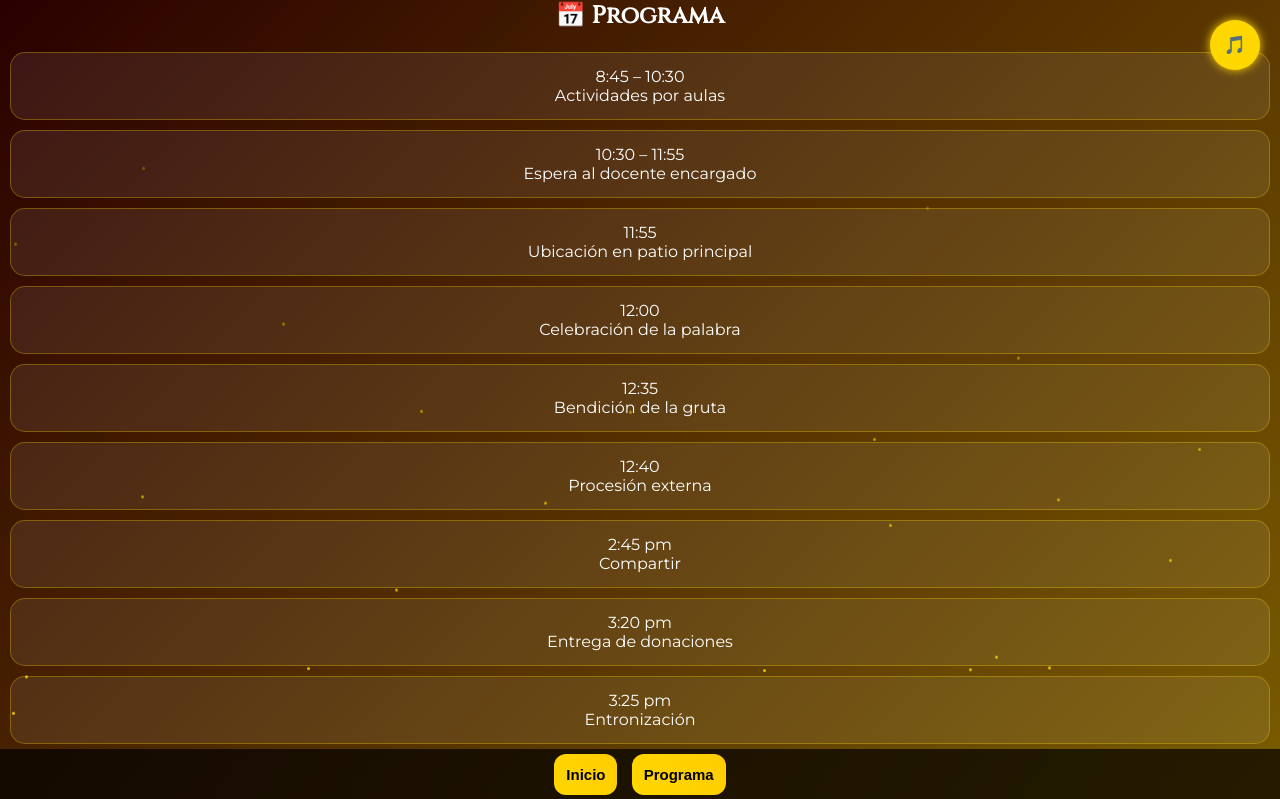
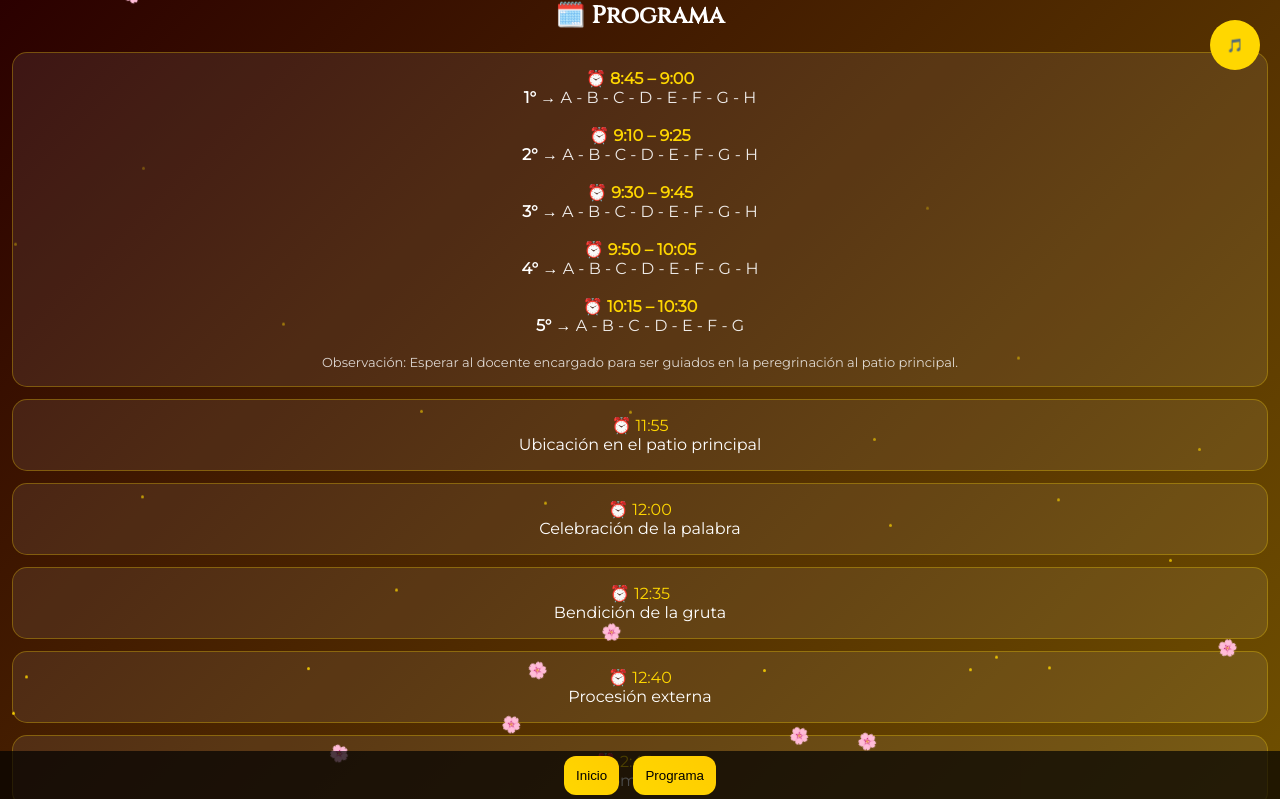
Before and after one commit to luismijail13/invitacion-chapi, a plain HTML site: page index.html in a window 1280 px wide. Both pictures are taken after a click on the button "Programa". Shown: the top 799 px of the page. Drawn offline with Linux system fonts and the light colour scheme.

Commit message:
Update index.html

```diff
--- a/index.html
+++ b/index.html
@@ -13,118 +13,7 @@
   background: linear-gradient(135deg, #2b0000, #7a5c00);
   color: white;
   text-align: center;
-}
-
-/* CONTENEDOR */
-.contenedor {
-  max-width: 500px;
-  margin: auto;
-  padding: 25px 20px 120px;
-}
-
-/* TÍTULO */
-.titulo {
-  font-family: 'Great Vibes', cursive;
-  font-size: 42px;
-  margin-bottom: 10px;
-}
-
-/* SUBTÍTULO */
-.subtitulo {
-  font-family: 'Cinzel', serif;
-  font-size: 14px;
-  letter-spacing: 1px;
-  margin-bottom: 20px;
-}
-
-/* IMAGEN */
-.portada-img {
-  width: 100%;
-  height: auto;
-  border-radius: 20px;
-  box-shadow: 0 0 25px gold;
-  margin: 20px 0;
-}
-
-/* TEXTO */
-.texto {
-  font-size: 16px;
-  line-height: 1.6;
-  margin-top: 15px;
-}
-
-/* FECHA */
-.fecha {
-  font-family: 'Cinzel', serif;
-  font-size: 16px;
-  margin-top: 20px;
-}
-
-/* FRASE */
-.frase {
-  font-style: italic;
-  font-size: 14px;
-  margin-top: 20px;
-  opacity: 0.9;
-}
-
-/* SECCIONES */
-.seccion {
-  display: none;
-}
-
-.activa {
-  display: block;
-  animation: fade 0.8s;
-}
-
-@keyframes fade {
-  from {opacity:0; transform: translateY(15px);}
-  to {opacity:1;}
-}
-
-/* PROGRAMA */
-.card {
-  background: rgba(255,255,255,0.08);
-  border-radius: 15px;
-  padding: 14px;
-  margin: 10px;
-  border: 1px solid rgba(255,215,0,0.3);
-  font-size: 16px;
-}
-
-/* MENÚ */
-.nav {
-  position: fixed;
-  bottom: 0;
-  width: 100%;
-  background: rgba(0,0,0,0.7);
-  backdrop-filter: blur(10px);
-}
-
-/* BOTONES */
-button {
-  padding: 12px;
-  margin: 5px;
-  border-radius: 12px;
-  border: none;
-  background: linear-gradient(45deg, gold, #ffcc00);
-  font-weight: bold;
-  font-size: 15px;
-}
-
-/* BOTÓN MÚSICA */
-.musica-btn {
-  position: fixed;
-  top: 15px;
-  right: 15px;
-  background: gold;
-  border-radius: 50%;
-  width: 50px;
-  height: 50px;
-  font-size: 18px;
-  z-index: 999;
-  box-shadow: 0 0 10px gold;
+  overflow-x: hidden;
 }
 
 /* ✨ ESTRELLAS */
@@ -142,19 +31,112 @@
   to { transform: translateY(-10vh); opacity: 0; }
 }
 
-/* 📱 AJUSTES PARA CELULAR */
-@media (max-width: 480px) {
-  .titulo {
-    font-size: 34px;
-  }
+/* 🌸 FLORES */
+.flor {
+  position: fixed;
+  font-size: 16px;
+  animation: caer linear infinite;
+}
 
-  .texto {
-    font-size: 15px;
-  }
+@keyframes caer {
+  from { transform: translateY(-10vh) rotate(0deg); }
+  to { transform: translateY(100vh) rotate(360deg); }
+}
 
-  .card {
-    font-size: 15px;
-  }
+/* CONTENEDOR */
+.contenedor {
+  max-width: 500px;
+  margin: auto;
+  padding: 25px 20px 140px;
+}
+
+/* TÍTULO */
+.titulo {
+  font-family: 'Great Vibes', cursive;
+  font-size: 42px;
+}
+
+/* SUBTÍTULO */
+.subtitulo {
+  font-family: 'Cinzel', serif;
+  font-size: 14px;
+  margin-bottom: 20px;
+}
+
+/* IMAGEN */
+.portada-img {
+  width: 100%;
+  border-radius: 20px;
+  box-shadow: 0 0 25px gold;
+  margin: 20px 0;
+}
+
+/* TEXTO */
+.texto {
+  font-size: 16px;
+  line-height: 1.6;
+}
+
+/* FECHA */
+.fecha {
+  font-family: 'Cinzel';
+  font-size: 16px;
+  margin-top: 20px;
+}
+
+/* FRASE */
+.frase {
+  font-style: italic;
+  margin-top: 20px;
+}
+
+/* SECCIONES */
+.seccion {
+  display: none;
+  padding-bottom: 140px;
+}
+
+.activa {
+  display: block;
+}
+
+/* TARJETAS */
+.card {
+  background: rgba(255,255,255,0.08);
+  border-radius: 15px;
+  padding: 16px;
+  margin: 12px;
+  border: 1px solid rgba(255,215,0,0.3);
+  text-align: center;
+}
+
+/* MENÚ */
+.nav {
+  position: fixed;
+  bottom: 0;
+  width: 100%;
+  background: rgba(0,0,0,0.7);
+}
+
+/* BOTONES */
+button {
+  padding: 12px;
+  margin: 5px;
+  border-radius: 12px;
+  border: none;
+  background: linear-gradient(45deg, gold, #ffcc00);
+}
+
+/* MÚSICA */
+.musica-btn {
+  position: fixed;
+  top: 15px;
+  right: 15px;
+  background: gold;
+  border-radius: 50%;
+  width: 50px;
+  height: 50px;
+  z-index: 999;
 }
 </style>
 
@@ -162,14 +144,13 @@
 
 <body onclick="activarMusica()">
 
-<!-- 🎵 AUDIO -->
 <audio id="musica" loop autoplay>
   <source src="musica.mp3" type="audio/mpeg">
 </audio>
 
 <button class="musica-btn" onclick="toggleMusica()">🎵</button>
 
-<!-- ✨ ESTRELLAS -->
+<!-- ✨ EFECTOS -->
 <script>
 for(let i=0;i<25;i++){
   let e=document.createElement("div");
@@ -178,9 +159,18 @@
   e.style.animationDuration=(3+Math.random()*5)+"s";
   document.body.appendChild(e);
 }
+
+for(let i=0;i<10;i++){
+  let f=document.createElement("div");
+  f.className="flor";
+  f.innerHTML="🌸";
+  f.style.left=Math.random()*100+"%";
+  f.style.animationDuration=(5+Math.random()*5)+"s";
+  document.body.appendChild(f);
+}
 </script>
 
-<!-- 🔹 PORTADA -->
+<!-- PORTADA -->
 <div id="inicio" class="seccion activa">
   <div class="contenedor">
 
@@ -198,7 +188,7 @@
     </div>
 
     <div class="fecha">
-      📅 Jueves 30 de abril<br>
+      🗓️ Jueves 30 de abril<br>
       ⏰ 8:45 a.m.
     </div>
 
@@ -209,24 +199,45 @@
   </div>
 </div>
 
-<!-- 🔹 PROGRAMA -->
+<!-- PROGRAMA -->
 <div id="programa" class="seccion">
 
-  <h2 style="font-family:Cinzel;">📅 Programa</h2>
+  <h2 style="font-family:Cinzel;">🗓️ Programa</h2>
 
-  <div class="card">8:45 – 10:30<br>Actividades por aulas</div>
-  <div class="card">10:30 – 11:55<br>Espera al docente encargado</div>
-  <div class="card">11:55<br>Ubicación en patio principal</div>
-  <div class="card">12:00<br>Celebración de la palabra</div>
-  <div class="card">12:35<br>Bendición de la gruta</div>
-  <div class="card">12:40<br>Procesión externa</div>
-  <div class="card">2:45 pm<br>Compartir</div>
-  <div class="card">3:20 pm<br>Entrega de donaciones</div>
-  <div class="card">3:25 pm<br>Entronización</div>
+  <div class="card">
+
+    <div style="color:gold;"><b>⏰ 8:45 – 9:00</b></div>
+    <div><b>1°</b> → <span style="opacity:0.9;">A - B - C - D - E - F - G - H</span></div><br>
+
+    <div style="color:gold;"><b>⏰ 9:10 – 9:25</b></div>
+    <div><b>2°</b> → <span style="opacity:0.9;">A - B - C - D - E - F - G - H</span></div><br>
+
+    <div style="color:gold;"><b>⏰ 9:30 – 9:45</b></div>
+    <div><b>3°</b> → <span style="opacity:0.9;">A - B - C - D - E - F - G - H</span></div><br>
+
+    <div style="color:gold;"><b>⏰ 9:50 – 10:05</b></div>
+    <div><b>4°</b> → <span style="opacity:0.9;">A - B - C - D - E - F - G - H</span></div><br>
+
+    <div style="color:gold;"><b>⏰ 10:15 – 10:30</b></div>
+    <div><b>5°</b> → <span style="opacity:0.9;">A - B - C - D - E - F - G</span></div><br>
+
+    <div style="font-size:13px; opacity:0.8;">
+      Observación: Esperar al docente encargado para ser guiados en la peregrinación al patio principal.
+    </div>
+
+  </div>
+
+  <div class="card"><span style="color:gold;">⏰ 11:55</span><br>Ubicación en el patio principal</div>
+  <div class="card"><span style="color:gold;">⏰ 12:00</span><br>Celebración de la palabra</div>
+  <div class="card"><span style="color:gold;">⏰ 12:35</span><br>Bendición de la gruta</div>
+  <div class="card"><span style="color:gold;">⏰ 12:40</span><br>Procesión externa</div>
+  <div class="card"><span style="color:gold;">⏰ 2:45 pm</span><br>Compartir</div>
+  <div class="card"><span style="color:gold;">⏰ 3:20 pm</span><br>Entrega del cuaderno de donaciones 2026</div>
+  <div class="card"><span style="color:gold;">⏰ 3:25 pm</span><br>Entronización</div>
 
 </div>
 
-<!-- 🔻 MENÚ -->
+<!-- MENÚ -->
 <div class="nav">
   <button onclick="ver('inicio')">Inicio</button>
   <button onclick="ver('programa')">Programa</button>
@@ -236,9 +247,9 @@
 function ver(id){
   let s=document.getElementsByClassName("seccion");
   for(let i=0;i<s.length;i++){
-    s[i].classList.remove("activa");
+    s[i].style.display="none";
   }
-  document.getElementById(id).classList.add("activa");
+  document.getElementById(id).style.display="block";
 }
 
 let audio=document.getElementById("musica");
```
